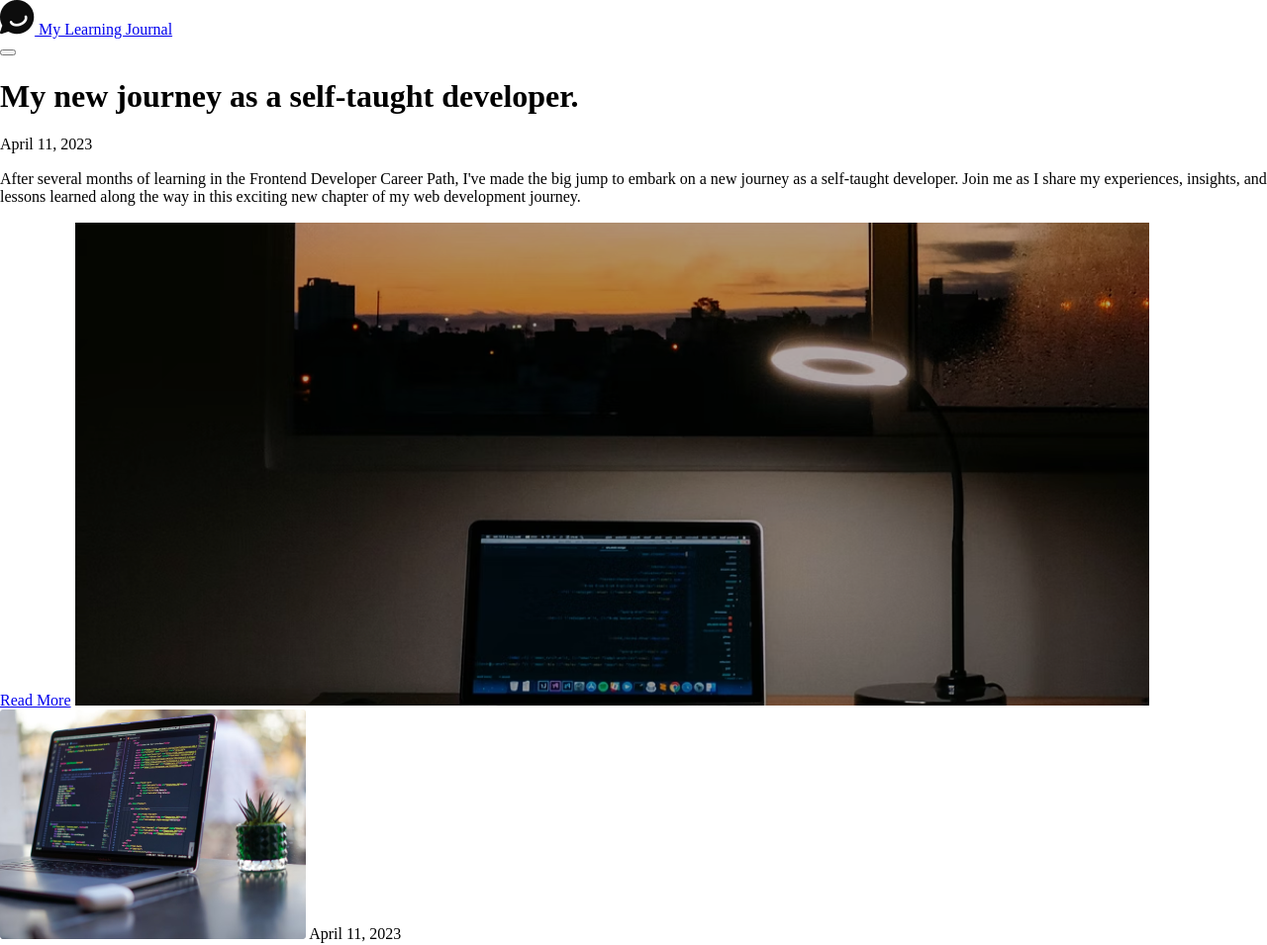
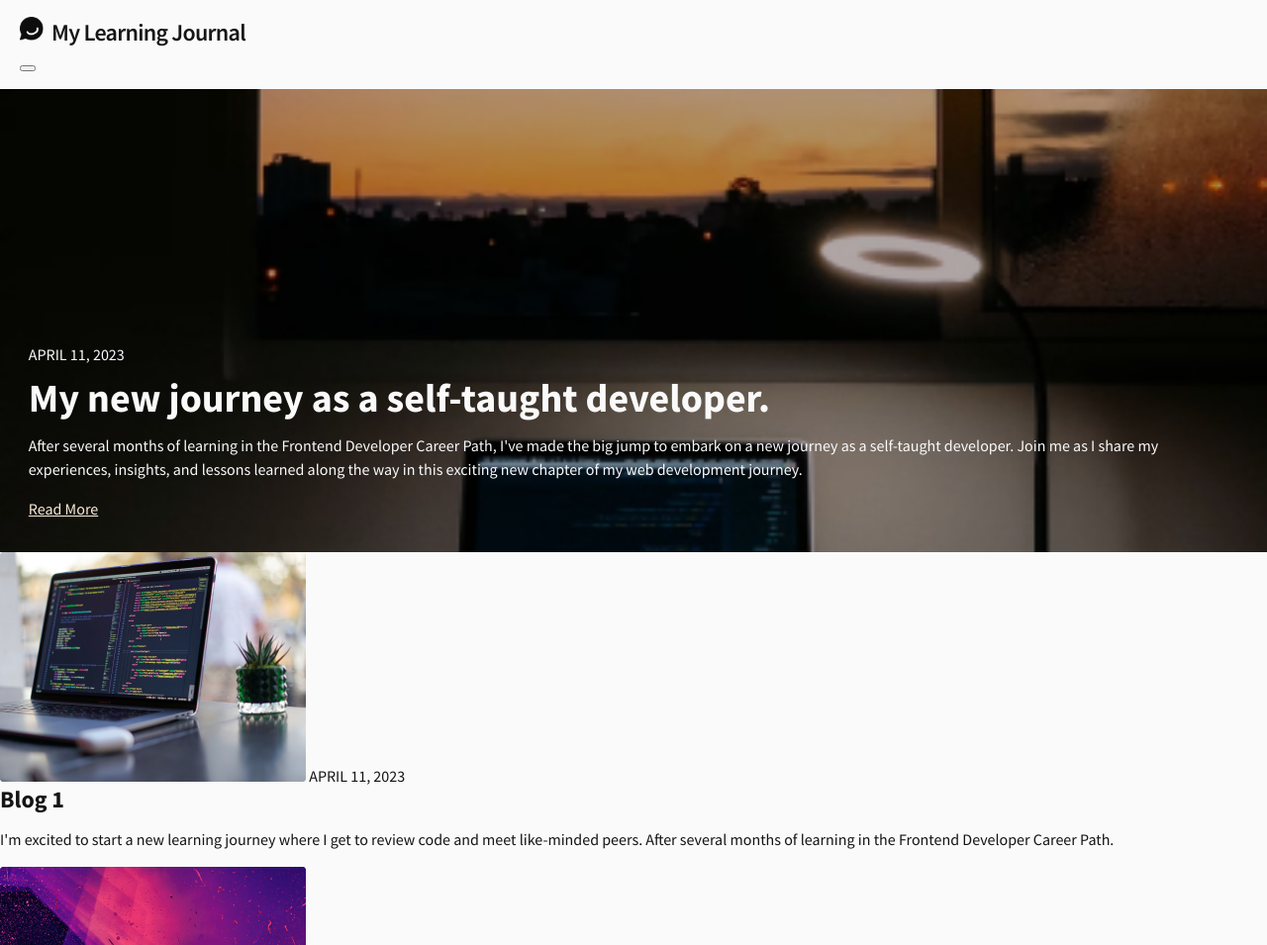
Before and after one commit to Youkwhan/learning-journal, a plain HTML site: page index.html in a window 1280 px wide. Shown: the top 955 px of the page at 99% size. Drawn offline with nearby package versions, Linux system fonts and the light colour scheme.

Commit message:
hero section using flexbox

```diff
--- a/css/style.css
+++ b/css/style.css
@@ -14,8 +14,8 @@
 	--fw-semi-bold: 600;
 	--fw-bold: 700;
 
-	--clr-light: #fff;
-	--clr-dark: #141414;
+	--clr-light: #fafafa;
+	--clr-dark: #151515;
 	--clr-grey: #505050;
 
 	--fs-h1: 2rem;
@@ -31,14 +31,86 @@
 }
 
 /* General styles */
+
 html {
 	scroll-behavior: smooth;
 }
 
 body {
 	margin: 0;
+	background-color: var(--clr-light);
+	color: var(--clr-dark);
+	font-family: var(--ff-primary);
+	font-size: var(--fs-body);
+	line-height: 1.5;
 }
+
+header{
+    padding: 15px 20px;
+}
+
+section {
+	padding: 2em 1.8em;
+}
+
+a {
+	text-decoration: none;
+	color: inherit;
+}
+
+h1,h2,h3{
+    line-height: 1;
+    margin: 0;
+}
+
+/* p {
+	margin-top: 0;
+} */
 
 .hidden {
 	display: none;
 }
+
+/* Buttons / link */
+
+.read-more-link {
+	flex-shrink: 0;
+	border-radius: 4px;
+	text-decoration: underline;
+	color: antiquewhite;
+}
+
+/* Typography */
+
+.logo-text{
+    font-weight: var(--fw-semi-bold);
+    font-size: var(--fs-h2);
+    letter-spacing: -0.03em;
+}
+
+.section__title {
+	font-size: var(--fs-h1);
+	font-weight: var(--fw-bold);
+    margin-top: 0.3em;
+}
+
+/* Layout */
+
+.logo img{
+    width: 1.5rem;
+    margin-right: 0.3em;
+    max-width: 100px;
+}
+
+.hero {
+	background-image: url("../images/mobile-image-hero.png");
+	background-size: cover;
+	background-repeat: no-repeat;
+
+	color: var(--clr-light);
+
+	display: flex;
+	flex-direction: column;
+	justify-content: flex-end;
+	padding-top: 20vw;
+}
--- a/index.html
+++ b/index.html
@@ -27,7 +27,7 @@
 			<div class="logo">
 				<a href="index.html">
 					<img src="./images/logo.png" alt="logo" />
-					My Learning Journal
+					<span class="logo-text">My Learning Journal</span>
 				</a>
 			</div>
 			<button class="nav-toggle" aria-label="toggle navigation">
@@ -43,10 +43,10 @@
 
 		<!-- hero section -->
 		<section class="hero">
+			<span class="section__date section__date--hero">APRIL 11, 2023</span>
 			<h1 class="section__title section__title--hero">
-				My new journey as a self-taught developer.
+				<a href="#">My new journey as a self-taught developer. </a>
 			</h1>
-			<span class="section__date section__date--hero">April 11, 2023</span>
 			<p class="section__preview section__preview--hero">
 				After several months of learning in the Frontend Developer Career Path,
 				I've made the big jump to embark on a new journey as a self-taught
@@ -54,12 +54,7 @@
 				learned along the way in this exciting new chapter of my web development
 				journey.
 			</p>
-			<a href="read-more-page.html" id="read-more-link">Read More</a>
-			<img
-				class="hero__img"
-				src="./images/blog-image-hero.png"
-				alt="Hero Image"
-			/>
+			<a href="read-more-page.html" class="read-more-link" role="button">Read More</a>
 		</section>
 
 		<!-- main-content -->
@@ -70,7 +65,7 @@
 					src="./images/blog-image-06.png"
 					alt="Post thumbnail"
 				/>
-				<span class="article__date">April 11, 2023</span>
+				<span class="article__date">APRIL 11, 2023</span>
 				<h2 class="article__title">Blog 1</h2>
 				<p class="article__preview">
 					I'm excited to start a new learning journey where I get to review code
@@ -85,7 +80,7 @@
 					src="./images/blog-image-05.png"
 					alt="Post thumbnail"
 				/>
-				<span class="article__date">April 11, 2023</span>
+				<span class="article__date">APRIL 11, 2023</span>
 				<h2 class="article__title">Blog 2</h2>
 				<p class="article__preview">
 					I'm excited to start a new learning journey where I get to review code
```
Also changed, not shown: images/mobile-image-hero.png (added).
